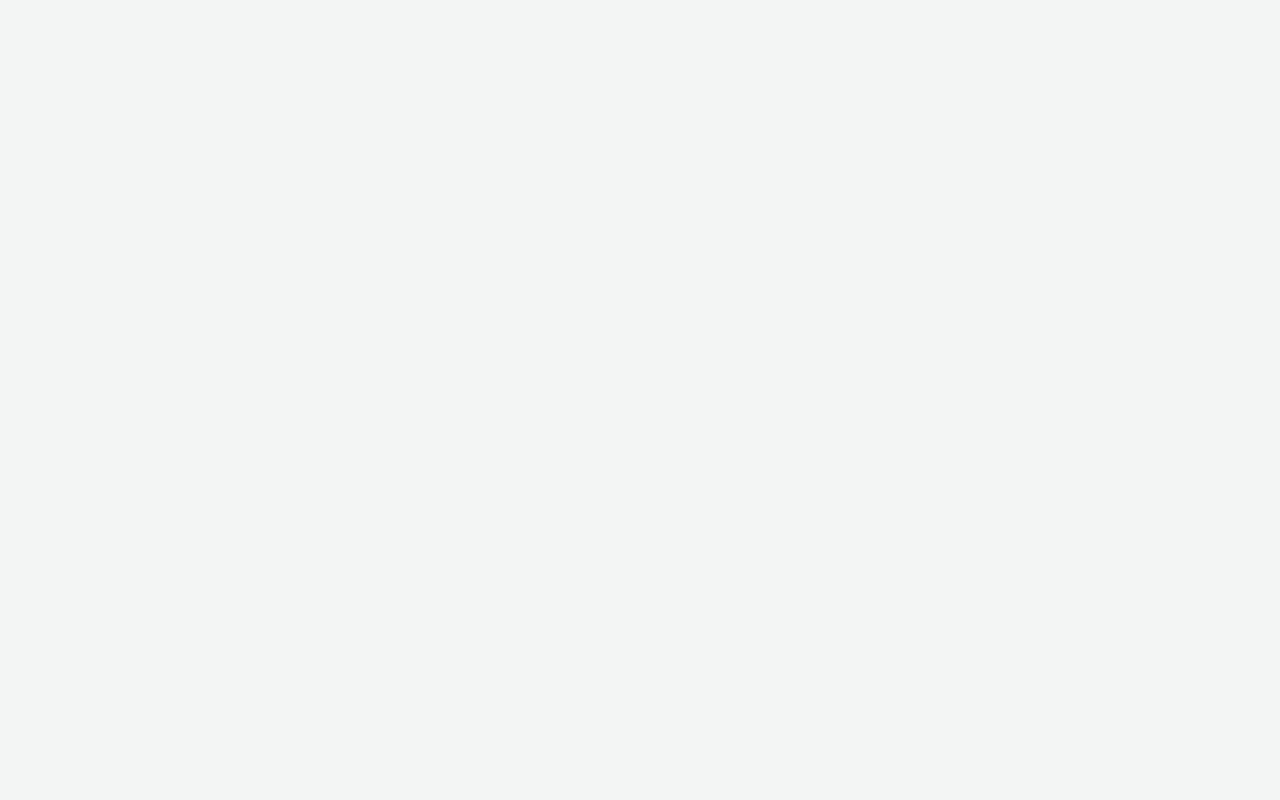
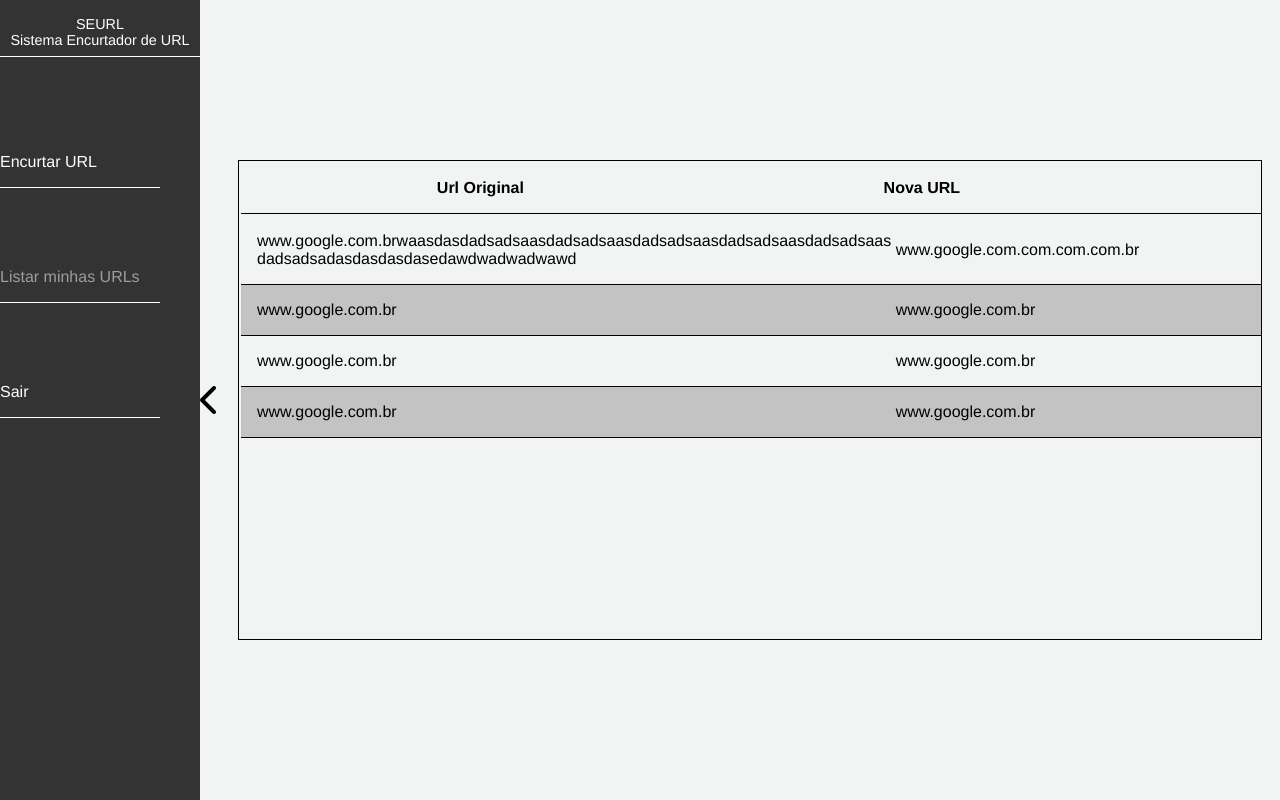
Before and after one commit to NetoVilela/SistemaEncurtadorDeURL, a React (Create React App) app in the folder frontend/: page /user/list in a window 1280 px wide. Built offline with nearby package versions, Linux system fonts and the light colour scheme.

Commit message:
Add Shorten and List

```diff
--- a/frontend/src/App.js
+++ b/frontend/src/App.js
@@ -5,6 +5,10 @@ import { BrowserRouter, Switch, Route } from 'react-router-dom'
 import HomePage from './pages/HomePage';
 import LoginPage from './pages/LoginPage';
 import RegisterPage from './pages/RegisterPage';
+
+/* UserPageComponents */
+import Shorten from './componentsUser/Shorten/Shorten';
+import List from './componentsUser/List/List';
 
 
 function App() {
@@ -14,6 +18,8 @@ function App() {
             <Route path="/" exact={true} component={HomePage} />
             <Route path="/login" exact={true} component={LoginPage} />
             <Route path="/cadastro" exact={true} component={RegisterPage} />
+            <Route path="/user/shorten" exact={true} component={Shorten} />
+            <Route path="/user/list" exact={true} component={List} />
         </Switch>
     </ BrowserRouter>
   )
--- a/frontend/src/components/Menu/Menu.jsx
+++ b/frontend/src/components/Menu/Menu.jsx
@@ -22,9 +22,10 @@ const Menu = styled.div`
     }
 `;
 
-const Rows = styled.div`
+export const Rows = styled.div`
     border-bottom: 2px solid #045c94;
 `;
+
 
 const Row = styled.div`
     display: flex;
--- /dev/null
+++ b/frontend/src/componentsUser/List/List.jsx
@@ -0,0 +1,119 @@
+import React from 'react';
+import styled from 'styled-components';
+
+/* Components General */
+import SideBar from '../SideBar/SideBar';
+
+const ListPage = styled.div`
+    display: flex;
+    align-items: center;
+`;
+
+const List = styled.div`
+    margin: 0 auto;
+    width: 90vw;
+    display: flex;
+    justify-content: center;
+`;
+
+const Area = styled.div`
+    height: 60vh;
+    max-width: 80vw;
+    border: solid 1px black;
+    overflow: auto;
+
+    @media only screen and (max-width: 430px){
+
+    }
+    @media only screen and (min-width: 431px) and (max-width: 600px){
+
+    }
+    @media only screen and (min-width: 601px) and (max-width: 999px){
+
+    }
+    @media only screen and (min-width: 1000px){
+
+    }
+
+    table{
+        width: 100%;
+        position: relative;
+    }
+    thead tr{
+        border-bottom: 1px solid black;
+    }
+    tr{
+        width: 100%;
+        display: flex;
+        align-items: center;
+        justify-content: space-around;
+        padding: 2vh;
+        border-bottom: 1px solid black;
+    }
+
+    tr:nth-child(2n){
+        background: #c3c3c3;
+    }
+    td{
+        white-space: normal
+    }
+    tbody tr td:nth-child(1){
+        width: 50%;
+        word-wrap:break-word;
+    }
+    tbody tr td:nth-child(2){
+        width: 30%;
+        word-wrap:break-word;
+
+    }
+    tbody tr td:nth-child(3){
+        width: 20%;
+        word-wrap:break-word;
+
+    }
+`;
+
+export default props => {
+    return (
+        <ListPage>
+            <SideBar active="list" />
+            <List>
+                <Area>
+                    <table>
+                        <thead>
+                            <tr>
+                                <th>Url Original</th>
+                                <th>Nova URL</th>
+                                <th>Data</th>
+                            </tr>
+                        </thead>
+                        <tbody>
+                            <tr>
+                                <td>www.google.com.brwaasdasdadsadsaasdadsadsaasdadsadsaasdadsadsaasdadsadsaasdadsadsadasdasdasdasedawdwadwadwawd</td>
+                                <td>www.google.com.com.com.com.br</td>
+                                <td>05/05/2000</td>
+                            </tr>
+                            <tr>
+                                <td>www.google.com.br</td>
+                                <td>www.google.com.br</td>
+                                <td>05/05/2000</td>
+                            </tr>
+                            <tr>
+                                <td>www.google.com.br</td>
+                                <td>www.google.com.br</td>
+                                <td>05/05/2000</td>
+                            </tr>
+                            <tr>
+                                <td>www.google.com.br</td>
+                                <td>www.google.com.br</td>
+                                <td>05/05/2000</td>
+                            </tr>
+
+                        </tbody>
+                    </table>
+                </Area>
+            </List>
+
+        </ListPage>
+    )
+}
--- /dev/null
+++ b/frontend/src/componentsUser/Shorten/Shorten.jsx
@@ -0,0 +1,72 @@
+import React from 'react';
+import styled from 'styled-components';
+
+/* Components General */
+import SideBar from '../SideBar/SideBar';
+
+const ShortenPage = styled.div`
+    display: flex;
+    align-items: center;
+`;
+
+const Shorten = styled.div`
+    margin: 0 auto;
+    font-size: 4em;
+`;
+
+const AddURL = styled.div`
+    display: flex;
+    justify-content: center;
+
+    input{
+        width: 70%;
+        background: #f7f7f7;
+        padding: 1vh;
+        border: solid 2px #333333;
+        border-radius: 3px 0px 0px 3px;
+    }
+    button{
+        width: 30%;
+        border-radius: 0px 3px 3px 0;
+        background: #89C64E;
+        border: 1px solid #89C64E;
+        font-weight: bold;
+        color: #f7f7f7;
+        cursor: pointer;
+        height: 100%;
+    }
+    form{
+        width: 100%;
+    }
+
+    @media only screen and (max-width: 430px){
+
+
+    }
+    @media only screen and (min-width: 431px) and (max-width: 600px){
+        font-size: 1.3em;
+    }
+    @media only screen and (min-width: 601px) and (max-width: 999px){
+        font-size: 1.7em;
+    }
+    @media only screen and (min-width: 1000px){
+        width: 50vw;
+    }
+
+`;
+
+export default props => {
+    return (
+        <ShortenPage>
+            <SideBar active="shorten" />
+            <Shorten>
+                <AddURL>
+                    <form action="/encurtarURL" method="post">
+                        <input autoComplete="off" type="text" placeholder="Coloque aqui a sua URL" />
+                        <button type="submit">Encurtar</button>
+                    </form>
+                </AddURL>
+            </Shorten>
+        </ShortenPage>
+    )
+}
--- /dev/null
+++ b/frontend/src/componentsUser/SideBar/SideBar.jsx
@@ -0,0 +1,80 @@
+import React, { useState } from 'react';
+import { Link } from 'react-router-dom';
+import styled from 'styled-components';
+
+/* Components General */
+import Ul from './Ul';
+
+const SideBar = styled.div`
+
+
+    .width-true{
+        max-width: 200px;
+    }
+    .width-false{
+        transition: 0.4s;
+        width:0;
+    }
+
+    background: #333333;
+    height: 100vh;
+    padding-top: 2vh;
+    ${({stateButton}) => stateButton ? 'width: 200px' : 'width: 0px; overflow: hidden'};
+
+    .link-home{
+        text-decoration: none;
+    }
+`;
+
+const Rows = styled.div`
+    padding-bottom: 1vh;
+    border-bottom: 1px solid #fff;
+`;
+
+const Row = styled.div`
+    display: flex;
+    justify-content: center;
+    color: #fff;
+    font-size: 0.9em;
+    text-align: center;
+`;
+
+const SideBarGeneral = styled.div`
+    display:flex;
+    align-items: center;
+`;
+
+const Button = styled.div`
+    .icon-button{
+        font-size: 2em;
+        cursor: pointer;
+    }
+
+`;
+export default props => {
+    const [stateButton, setStateButton] = useState(true)
+    const [icon, setIcon] = useState("fas fa-chevron-left icon-button");
+
+    return (
+        <SideBarGeneral>
+            <SideBar stateButton={stateButton}>
+                <Link to="/" className='link-home' exact={true}>
+                    <Rows>
+                        <Row>SEURL</Row>
+                        <Row>Sistema Encurtador de URL</Row>
+                    </Rows>
+                </Link>
+                <Ul active={props.active} />
+            </SideBar>
+
+            <Button
+            onClick={()=>{
+                setStateButton(!stateButton);
+                stateButton ? setIcon("fas fa-chevron-right icon-button") : setIcon("fas fa-chevron-left icon-button")
+            }
+            }>
+                <i className={icon}></i>
+            </Button>
+        </SideBarGeneral>
+    )
+}
--- /dev/null
+++ b/frontend/src/componentsUser/SideBar/Ul.jsx
@@ -0,0 +1,59 @@
+import React from 'react';
+import { Link } from 'react-router-dom';
+import styled from 'styled-components';
+
+/* Components General */
+
+const Ul = styled.ul`
+    list-style: none;
+    color: #fff;
+    margin-top: 12vh;
+
+
+`;
+
+const Li = styled.li`
+    width: 80%;
+    margin-top: 10vh;
+    padding-bottom: 2vh;
+    border-bottom: 1px solid #fff;
+
+    .link-li{
+        color: #fff;
+        text-decoration: none;
+    }
+    .link-li:hover{
+        transition: 0.3s;
+        color: #9e9e9e;
+    }
+    .active{
+        color: #9e9e9e;
+    }
+
+    .logout{
+        margin-top: 10vh;
+    }
+
+`;
+
+export default props => {
+
+    if(props.active==='shorten'){
+        return (
+            <Ul>
+                <Li><Link className="link-li active" to="/user/shorten">Encurtar URL</Link></Li>
+                <Li><Link className="link-li" to="/user/list">Listar minhas URLs</Link></Li>
+                <Li><Link className="link-li" to="/sair">Sair</Link></Li>
+            </Ul>
+        )
+    }
+    if(props.active==='list'){
+        return (
+            <Ul>
+                <Li><Link className="link-li" to="/user/shorten">Encurtar URL</Link></Li>
+                <Li><Link className="link-li active" to="/user/list">Listar minhas URLs</Link></Li>
+                <Li><Link className="link-li" to="/sair">Sair</Link></Li>
+            </Ul>
+        )
+    }
+}
--- a/frontend/src/pages/LoginPage.jsx
+++ b/frontend/src/pages/LoginPage.jsx
@@ -1,5 +1,4 @@
 import React from 'react';
-import styled from 'styled-components';
 
 /* Components general */
 import BackHome from '../components/BackHome/BackHome';
@@ -7,13 +6,10 @@ import Form from '../components/Form/Form';
 import Input from '../components/Input/Input';
 import ButtonForm from '../components/ButtonForm/ButtonForm';
 
-const RegisterPage = styled.div`
-    height: 100vh;
-`;
 
 export default props => {
     return (
-        <RegisterPage>
+        <React.Fragment>
             <BackHome />
             <Form
             title="Login"
@@ -27,6 +23,6 @@ export default props => {
                 <Input type="password" nanme="password" placeholder="Insira sua senha" />
                 <ButtonForm>Entrar</ButtonForm>
             </Form>
-        </RegisterPage>
+        </React.Fragment>
     )
 }
```
Also changed, not shown: frontend/src/componentsUser/ButtonLeft/ButtonLeft.jsx (added, +25 -0 lines), frontend/src/pages/UserPage.jsx (added, +22 -0 lines).
